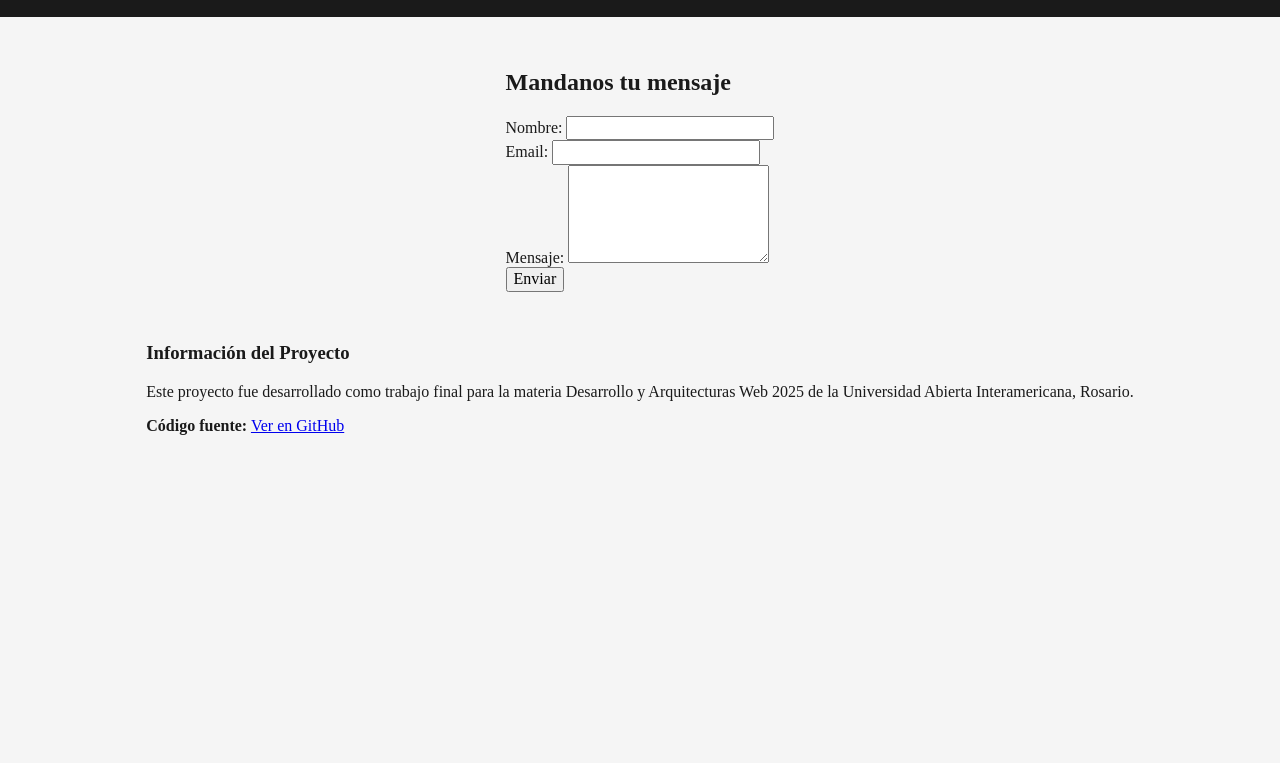
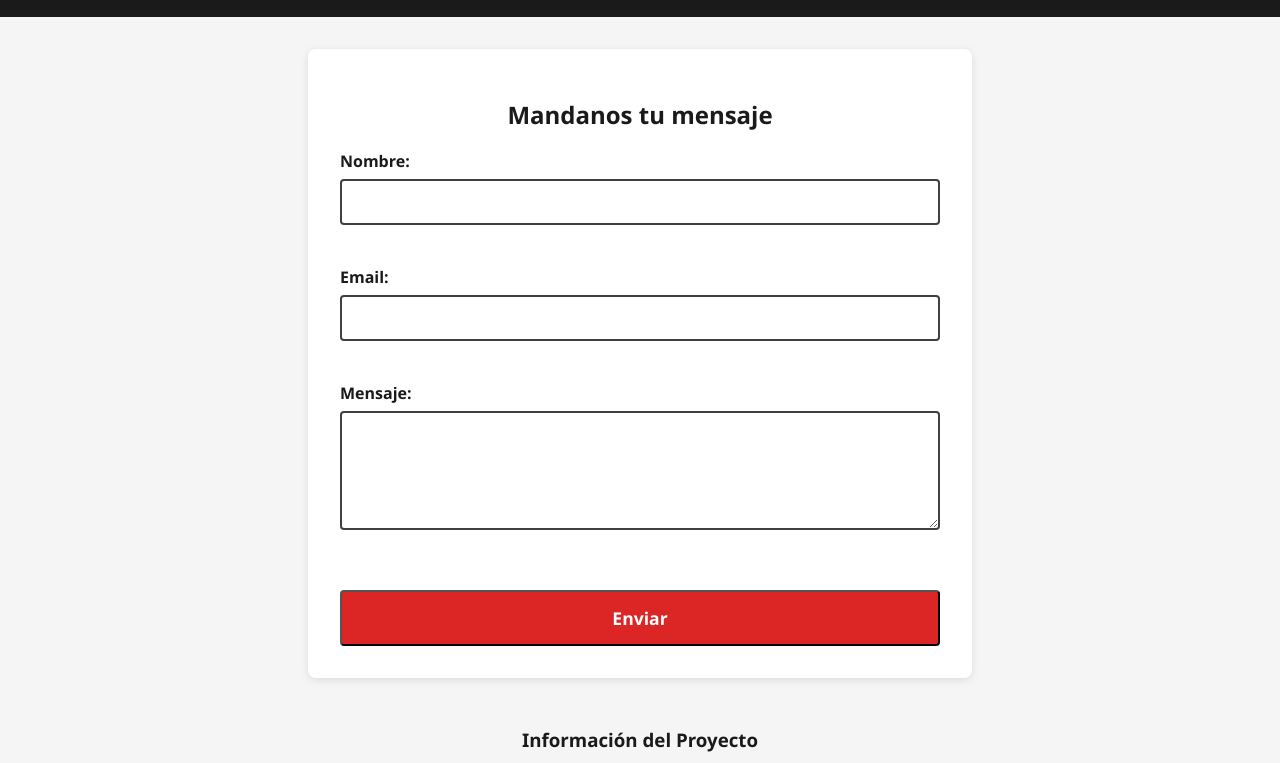
Before and after one commit to FacundoSuarezUAI/DAW2025-TP-Final, a plain HTML site: page contacto.html in a window 1280 px wide. Shown: the part 87-850 px from the top of the page. Before the commit the page ends 800 px from the top, so only its background shows below. Drawn offline with Linux system fonts and the light colour scheme.

Commit message:
Agregar estilos para contacto.html y cambio de tipografia general

```diff
--- a/css/styles.css
+++ b/css/styles.css
@@ -13,6 +13,7 @@
 
 /* principal */
 body {
+    font-family: 'Segoe UI', Tahoma, Geneva, Verdana, sans-serif;
     background-color: var(--color-background);
     color: var(--color-text);
     min-height: 100vh;
@@ -116,3 +117,89 @@ main {
         padding: 1rem;
     }
 }
+
+
+/* estilos para contacto.html */
+.contacto-container {
+    max-width: 600px;
+    width: 100%;
+    background-color: white;
+    padding: 2rem;
+    border-radius: 8px;
+    box-shadow: 0 2px 8px rgba(0, 0, 0, 0.1);
+}
+
+.contacto-container h2 {
+    color: var(--color-primary);
+    margin-bottom: 1.5rem;
+    text-align: center;
+}
+
+.form-contacto {
+    display: flex;
+    flex-direction: column;
+    gap: 1rem;
+}
+
+.campo {
+    display: flex;
+    flex-direction: column;
+    gap: 0.5rem;
+}
+
+.campo label {
+    font-weight: bold;
+    color: var(--color-primary);
+}
+
+.campo input,
+.campo textarea {
+    padding: 0.75rem;
+    border: 2px solid var(--color-border);
+    border-radius: 4px;
+    transition: border-color 0.3s;
+}
+
+.campo input:focus,
+.campo textarea:focus {
+    outline: none;
+    border-color: var(--color-secondary);
+}
+
+.error {
+    color: var(--color-accent);
+    font-size: 0.9rem;
+    min-height: 1.2rem;
+}
+
+.btn-enviar {
+    background-color: var(--color-secondary);
+    color: white;
+    padding: 1rem 2rem;
+    border-radius: 4px;
+    font-size: 1.1rem;
+    font-weight: bold;
+    transition: background-color 0.3s;
+    margin-top: 1rem;
+}
+
+.btn-enviar:hover {
+    background-color: var(--color-accent);
+}
+
+.info-adicional {
+    max-width: 600px;
+    width: 100%;
+    text-align: center;
+    color: var(--color-text);
+}
+
+.info-adicional h3 {
+    color: var(--color-primary);
+    margin-bottom: 1rem;
+}
+
+.info-adicional a {
+    color: var(--color-secondary);
+    font-weight: bold;
+}
```
